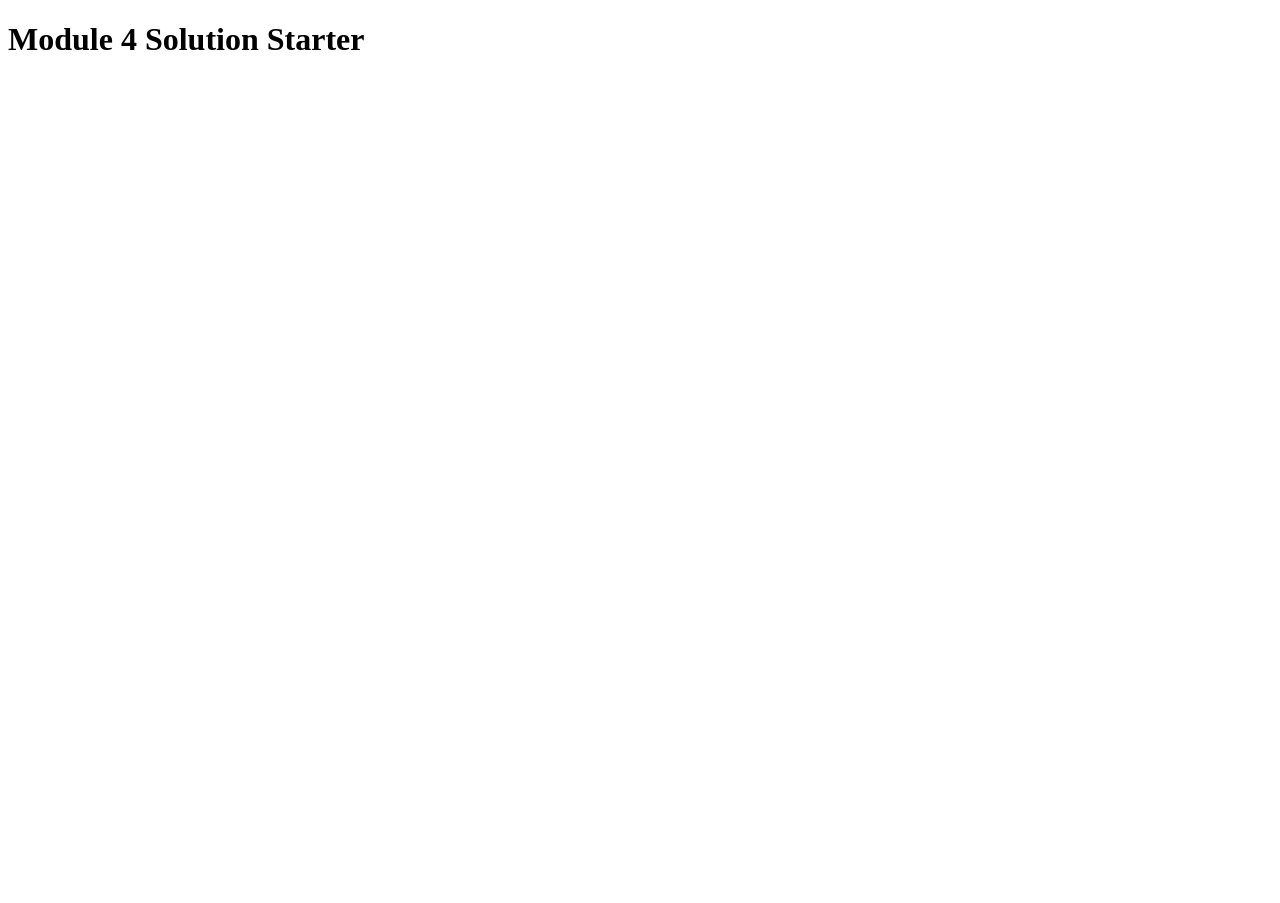
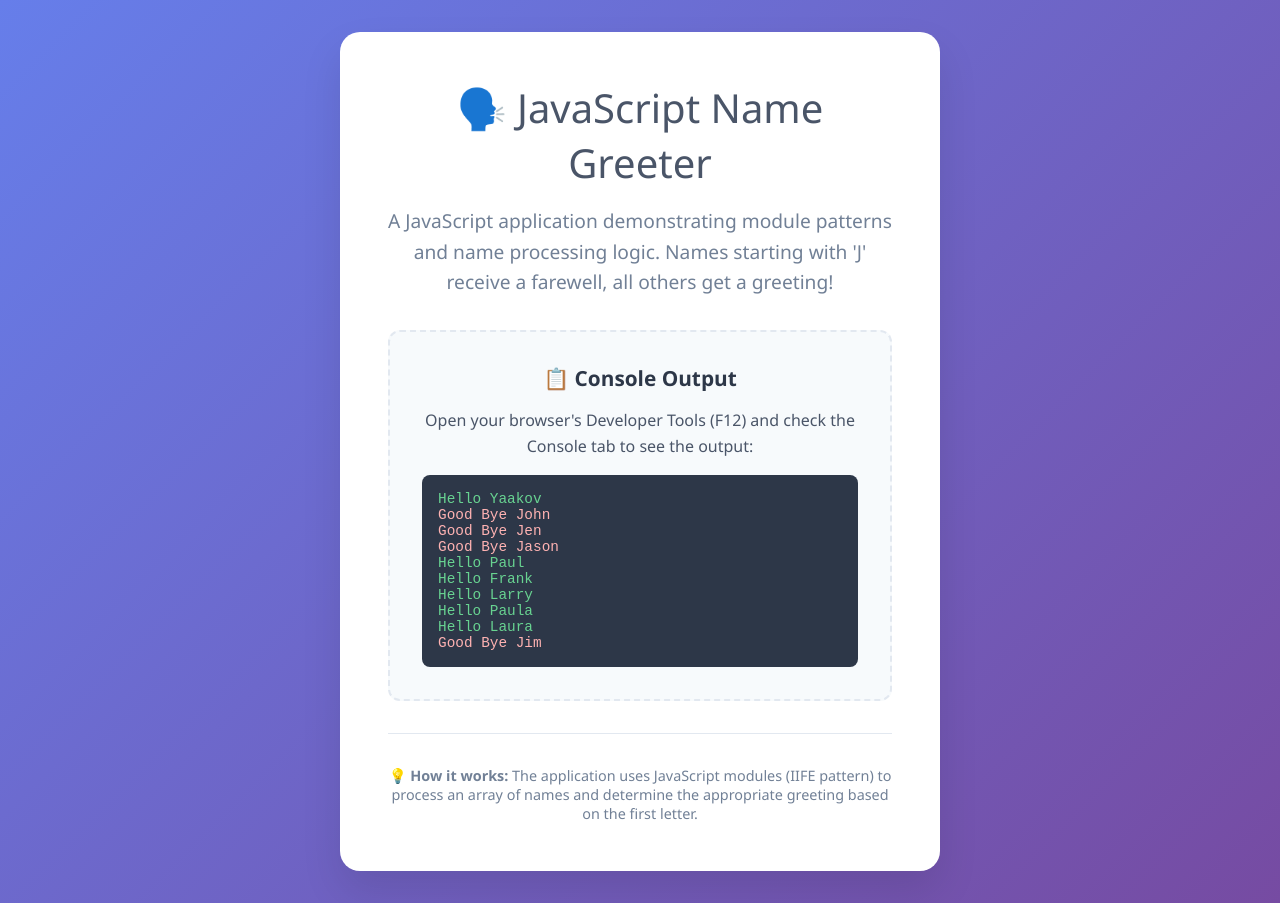
Before and after one commit to ViacheslavDanilov/web-dev-course, a plain HTML site: page module-4/index.html in a window 1280 px wide. Before the commit the page ends 800 px from the top, so only its background shows below. Drawn offline with Linux system fonts and the light colour scheme.

Commit message:
[Feature]: add CSS styles and update HTML structure for Name Greeter application

```diff
--- /dev/null
+++ b/module-4/css/styles.css
@@ -0,0 +1,104 @@
+* {
+  margin: 0;
+  padding: 0;
+  box-sizing: border-box;
+}
+
+body {
+  font-family: 'Segoe UI', Tahoma, Geneva, Verdana, sans-serif;
+  background: linear-gradient(135deg, #667eea 0%, #764ba2 100%);
+  min-height: 100vh;
+  display: flex;
+  flex-direction: column;
+  align-items: center;
+  justify-content: center;
+  color: #333;
+}
+
+.container {
+  background: white;
+  border-radius: 20px;
+  box-shadow: 0 20px 40px rgba(0, 0, 0, 0.1);
+  padding: 3rem;
+  text-align: center;
+  max-width: 600px;
+  width: 90%;
+  margin: 2rem;
+}
+
+h1 {
+  color: #4a5568;
+  font-size: 2.5rem;
+  margin-bottom: 1rem;
+  font-weight: 300;
+}
+
+.subtitle {
+  color: #718096;
+  font-size: 1.2rem;
+  margin-bottom: 2rem;
+  line-height: 1.6;
+}
+
+.console-info {
+  background: #f7fafc;
+  border: 2px dashed #e2e8f0;
+  border-radius: 12px;
+  padding: 2rem;
+  margin: 2rem 0;
+}
+
+.console-info h3 {
+  color: #2d3748;
+  margin-bottom: 1rem;
+  font-size: 1.3rem;
+}
+
+.console-info p {
+  color: #4a5568;
+  line-height: 1.6;
+  margin-bottom: 1rem;
+}
+
+.code-block {
+  background: #2d3748;
+  color: #e2e8f0;
+  padding: 1rem;
+  border-radius: 8px;
+  font-family: 'Courier New', monospace;
+  font-size: 0.9rem;
+  text-align: left;
+  margin-top: 1rem;
+  overflow-x: auto;
+}
+
+.highlight {
+  color: #68d391;
+}
+
+.goodbye {
+  color: #feb2b2;
+}
+
+.footer {
+  margin-top: 2rem;
+  padding-top: 2rem;
+  border-top: 1px solid #e2e8f0;
+  color: #718096;
+  font-size: 0.9rem;
+}
+
+@media (max-width: 768px) {
+  .container {
+    padding: 2rem;
+    margin: 1rem;
+  }
+
+  h1 {
+    font-size: 2rem;
+  }
+
+  .subtitle {
+    font-size: 1rem;
+  }
+}
--- a/module-4/index.html
+++ b/module-4/index.html
@@ -1,13 +1,45 @@
 <!DOCTYPE html>
-<html>
+<html lang="en">
 <head>
   <meta charset="utf-8">
-  <title>Module 4 Solution Starter</title>
+  <meta name="viewport" content="width=device-width, initial-scale=1.0">
+  <title>JavaScript Name Greeter | Module 4</title>
+  <link rel="stylesheet" href="css/styles.css">
+</head>
+<body>
+  <div class="container">
+    <h1>🗣️ JavaScript Name Greeter</h1>
+    <p class="subtitle">
+      A JavaScript application demonstrating module patterns and name processing logic.
+      Names starting with 'J' receive a farewell, all others get a greeting!
+    </p>
+
+    <div class="console-info">
+      <h3>📋 Console Output</h3>
+      <p>Open your browser's Developer Tools (F12) and check the Console tab to see the output:</p>
+
+      <div class="code-block">
+        <span class="highlight">Hello Yaakov</span><br>
+        <span class="goodbye">Good Bye John</span><br>
+        <span class="goodbye">Good Bye Jen</span><br>
+        <span class="goodbye">Good Bye Jason</span><br>
+        <span class="highlight">Hello Paul</span><br>
+        <span class="highlight">Hello Frank</span><br>
+        <span class="highlight">Hello Larry</span><br>
+        <span class="highlight">Hello Paula</span><br>
+        <span class="highlight">Hello Laura</span><br>
+        <span class="goodbye">Good Bye Jim</span>
+      </div>
+    </div>
+
+    <div class="footer">
+      <p>💡 <strong>How it works:</strong> The application uses JavaScript modules (IIFE pattern) to process an array of names and determine the appropriate greeting based on the first letter.</p>
+    </div>
+  </div>
+
+  <!-- JavaScript Modules -->
   <script src="js/SpeakHello.js"></script>
   <script src="js/SpeakGoodBye.js"></script>
   <script src="js/script.js"></script>
-</head>
-<body>
-  <h1>Module 4 Solution Starter</h1>
 </body>
 </html>
```
